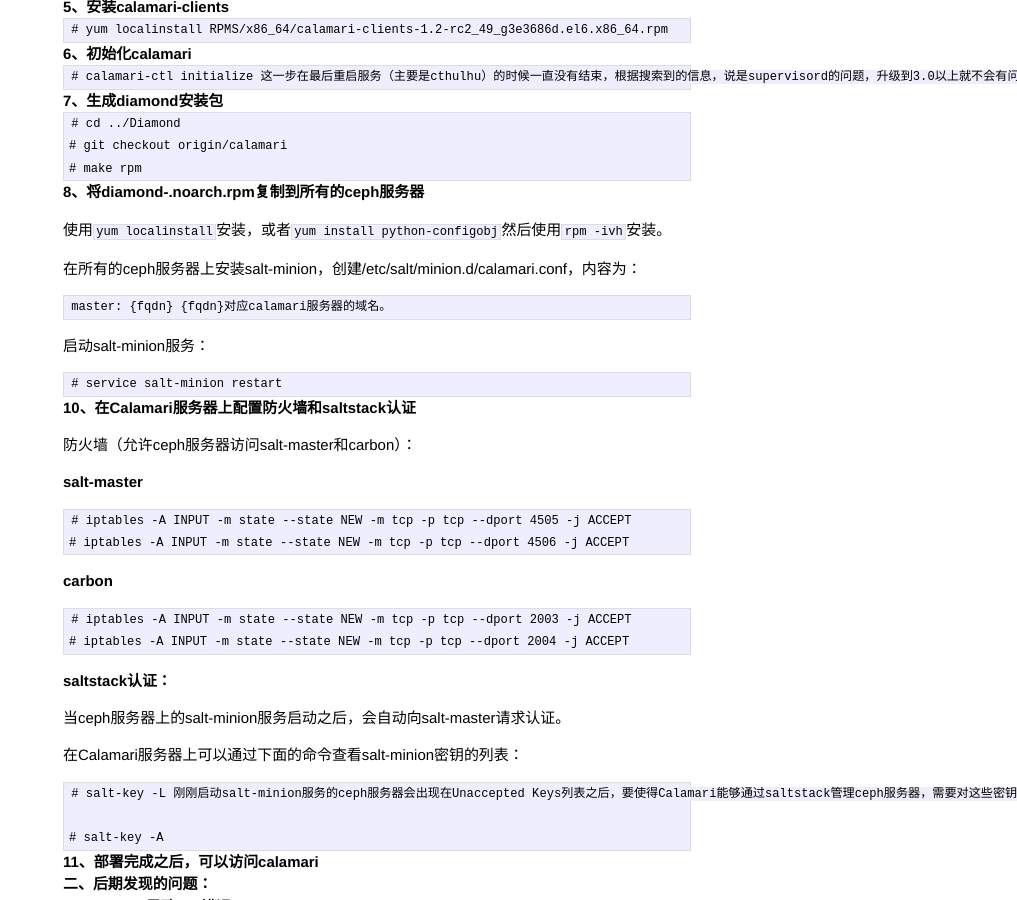
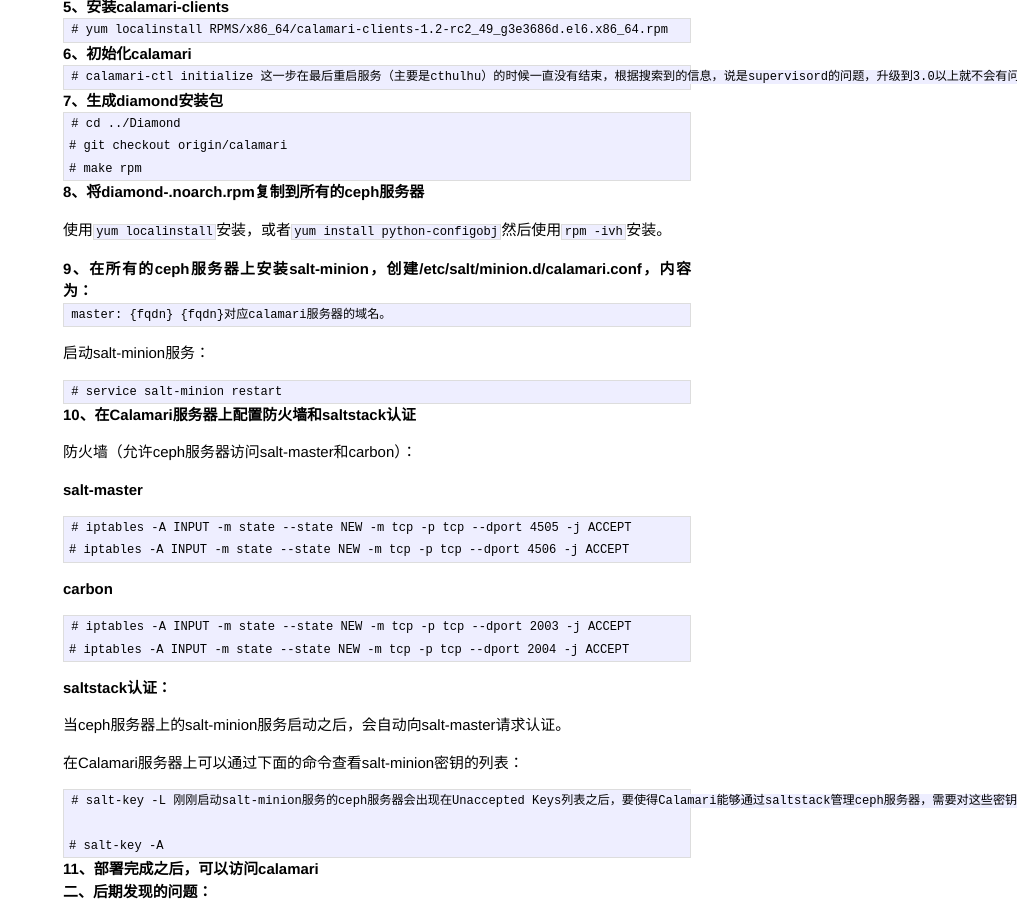
Before and after one commit to zhaochao/zhaochao.github.io, a Jekyll site: the page built from _posts/2014-07-29-Ceph-Calamari.md, in a window 1280 px wide and 900 px high, scrolled down 1023 px. Shown: the whole window, without its empty margins (263-1280 px from the left). Built offline with Jekyll 4.4.1, drawn with Linux system fonts in a browser that asks for light colours; Markdown is read by kramdown in place of the engine named in the settings.

Commit message:
increase header tag level in post - build & deploy Ceph Calamari.
Signed-off-by: Zhao Chao <zhaochao1984@gmail.com>

```diff
--- a/_posts/2014-07-29-Ceph-Calamari.md
+++ b/_posts/2014-07-29-Ceph-Calamari.md
@@ -8,25 +8,25 @@
 
 <http://ovirt-china.org/mediawiki/index.php/安装部署Ceph_Calamari>
 
-## 一、安装
+### 一、安装
 
-### 1、获取calamari相关代码
+#### 1、获取calamari相关代码
     # git clone https://github.com/ceph/calamari.git
     # git clone https://github.com/ceph/calamari-clients.git
     # git clone https://github.com/ceph/Diamond
 
-### 2、生成calamari-server安装包
+#### 2、生成calamari-server安装包
     # yum install gcc gcc-c++ postgresql-libs python-virtualenv
     # cd calamari && ./build-rpm.sh
 
-### 3、安装calamari-server
+#### 3、安装calamari-server
     # yum localinstall ../rpmbuild/RPMS/x86_64/calamari-server-<version>.rpm
 使用yum可以自动解决依赖，如果手动安装依赖的可以这样：
 
     # yum install postgresql-server salt-master salt-minion supervisor
     # rpm -ivh ../rpmbuild/RPMS/x86_64/calamari-server-<version>.rpm
 
-### 4、生成calamari-clients安装包
+#### 4、生成calamari-clients安装包
     # yum install npm ruby rubygems
     # npm install -g grunt grunt-cli bower grunt-contrib-compass
     # gem update --sytem && gem install compass
@@ -51,23 +51,22 @@
     "tarname /xxx/rpmbuild/SOURCES/calamari-clients_product_1.2.tar.gz" \
     SPECS/clients.spec
 
-### 5、安装calamari-clients
+#### 5、安装calamari-clients
     # yum localinstall RPMS/x86_64/calamari-clients-1.2-rc2_49_g3e3686d.el6.x86_64.rpm
 
-### 6、初始化calamari
+#### 6、初始化calamari
     # calamari-ctl initialize
 这一步在最后重启服务（主要是cthulhu）的时候一直没有结束，根据搜索到的信息，说是supervisord的问题，升级到3.0以上就不会有问题了。
 
-### 7、生成diamond安装包
+#### 7、生成diamond安装包
     # cd ../Diamond
     # git checkout origin/calamari
     # make rpm
 
-### 8、将diamond-<version>.noarch.rpm复制到所有的ceph服务器
+#### 8、将diamond-<version>.noarch.rpm复制到所有的ceph服务器
 使用`yum localinstall`安装，或者`yum install python-configobj`然后使用`rpm -ivh`安装。
 
-在所有的ceph服务器上安装salt-minion，创建/etc/salt/minion.d/calamari.conf，内容为：
-
+#### 9、在所有的ceph服务器上安装salt-minion，创建/etc/salt/minion.d/calamari.conf，内容为：
     master: {fqdn}
 {fqdn}对应calamari服务器的域名。
 
@@ -75,7 +74,7 @@
 
     # service salt-minion restart
 
-### 10、在Calamari服务器上配置防火墙和saltstack认证
+#### 10、在Calamari服务器上配置防火墙和saltstack认证
 防火墙（允许ceph服务器访问salt-master和carbon）：
 
 **salt-master**
@@ -100,11 +99,11 @@
     # salt-key -A
 
 
-### 11、部署完成之后，可以访问calamari
+#### 11、部署完成之后，可以访问calamari
 
-## 二、后期发现的问题：
+### 二、后期发现的问题：
 
-### 1、SELinux导致500错误：
+#### 1、SELinux导致500错误：
 由于SELinux的限制，访问页面时会出现500错误，原因是httpd_t对于anon_inodefs_t没有写入权限，可以根据审计日志生成SELinux模块：
 
     # ausearch -m avc -c httpd -se httpd_t -o anon_inodefs_t | audit2allow \
@@ -120,10 +119,10 @@
     #============= httpd_t ==============
     fs_rw_anon_inodefs_files(httpd_t)
 
-### 2、打开Manage --> OSD页面无内容
+#### 2、打开Manage --> OSD页面无内容
 查看calamari.log看到了异常，原因是httpd没有权限访问/etc/salt/master，修改权限临时解决。
 
-### 3、打开Manage --> Logs页面无内容
+#### 3、打开Manage --> Logs页面无内容
 查看日志，发现是访问http://xxx.xxx.xxx.xxx/api/v2/cluster/xxxxxxxx-xxxx-xxxx-xxxx-xxxxxxxxxxxx/log发生503错误：
 
     HTTP 503 SERVICE UNAVAILABLE
@@ -150,7 +149,7 @@
     files_read_var_files(httpd_t)
     init_stream_connect_script(httpd_t)
 
-### 4、打开graphite/dashboard/页面出现HTTP 500错误
+#### 4、打开graphite/dashboard/页面出现HTTP 500错误
 日志中提示找不到graphite的模板，在calamari的bug列表中找到对应的说明——<http://tracker.ceph.com/issues/8669>。
 
 解决方法是：
```
